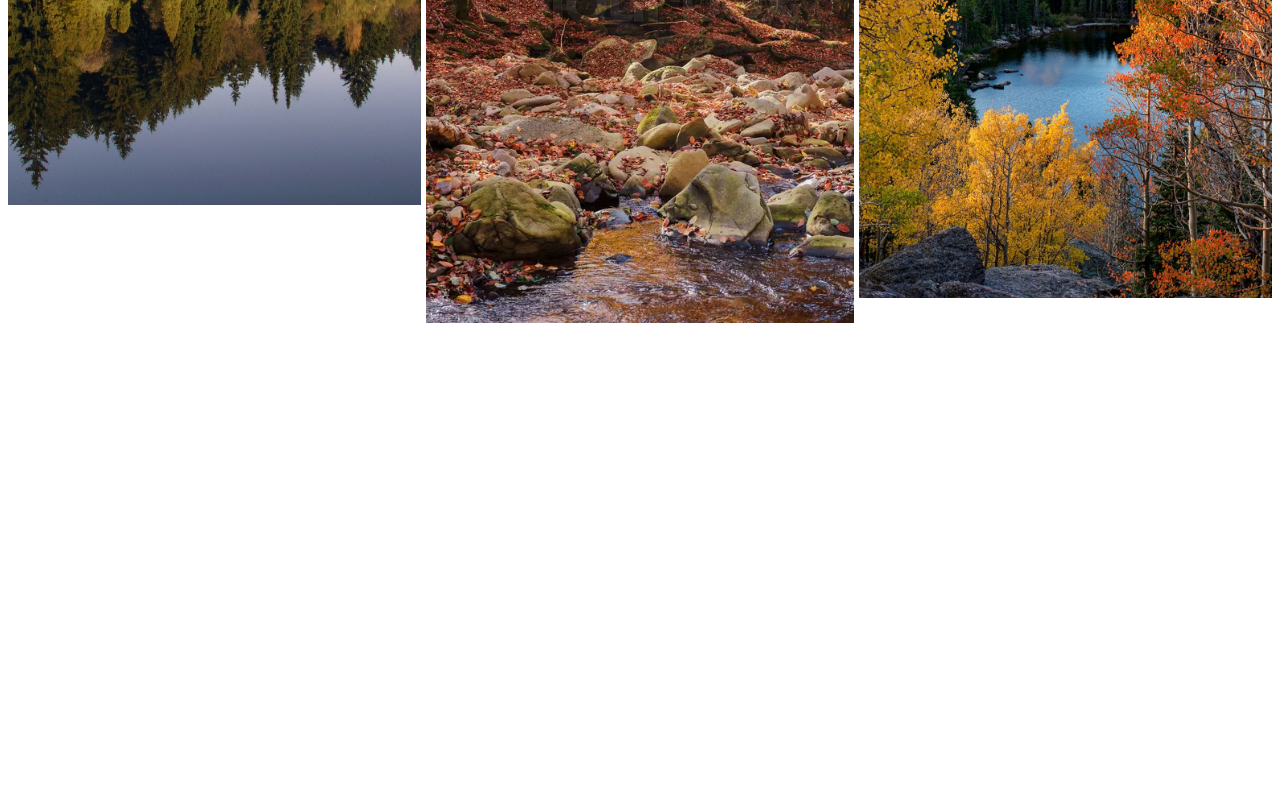
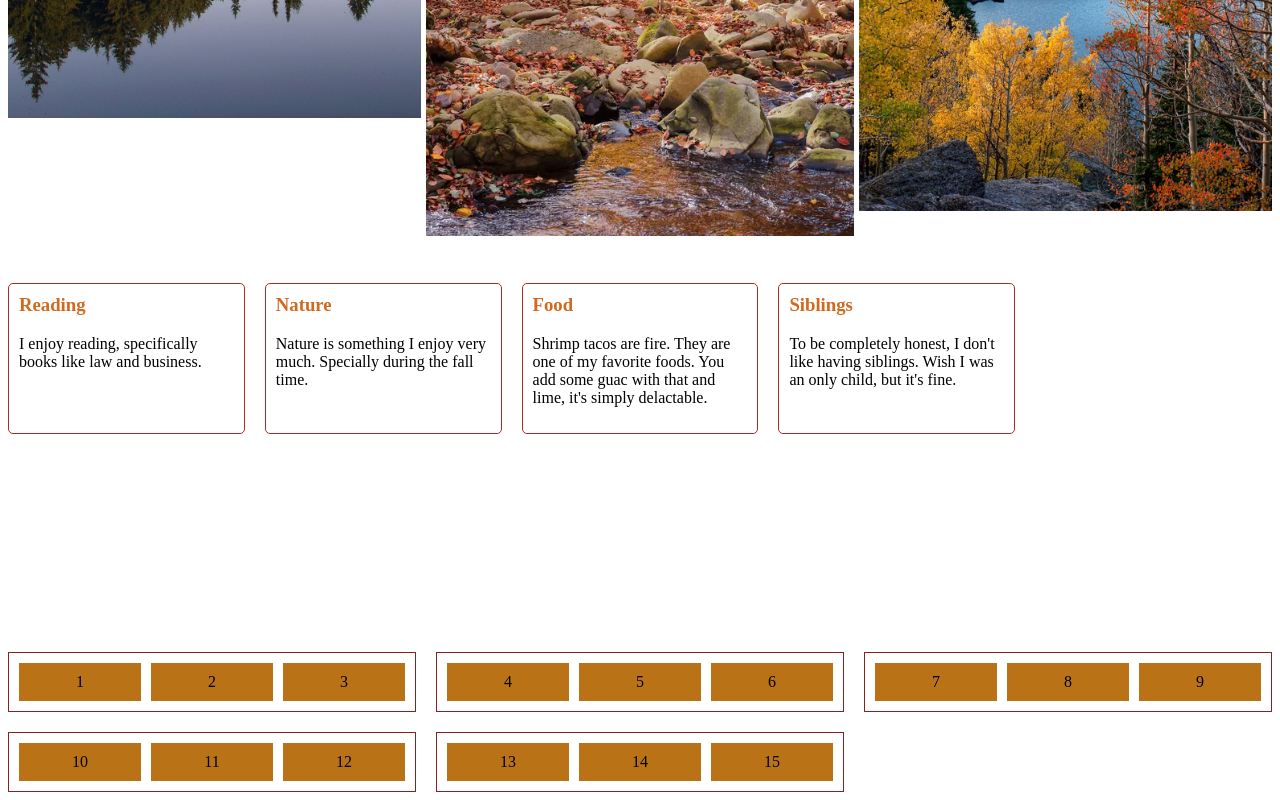
Before and after one commit to JesusZarco/Grids-Website, a plain HTML site: page index.html in a window 1280 px wide. Shown: the part 971-1771 px from the top of the page. Before the commit the page ends 1302 px from the top, so only its background shows below. Drawn offline with Linux system fonts and the light colour scheme.

Commit message:
main finished

```diff
--- a/index.html
+++ b/index.html
@@ -9,17 +9,6 @@
 <body>
 
 
-    <div class="container">
-        <div class="grid-item">1</div>
-        <div class="grid-item"><img src="" alt=""></div>
-        <div class="grid-item">3</div>
-        <div class="grid-item special-snowflake">4</div>
-        <div class="grid-item">5</div>
-        <div class="grid-item">6</div>
-        <div class="grid-item">7</div>
-        <div class="grid-item">8</div>
-        <div class="grid-item">9</div>
-    </div>
 
 
 
@@ -40,6 +29,64 @@
 
 
 
+      <div class="content-articles">
+        <div class="article">
+          <h3>Reading</h3>
+          <p>I enjoy reading, specifically books like law and business.</p>
+        </div>
+        <div class="article">
+          <h3>Nature</h3>
+          <p>Nature is something I enjoy very much. Specially during the fall time.</p>
+        </div>
+        <div class="article">
+          <h3>Food</h3>
+          <p>Shrimp tacos are fire. They are one of my favorite foods. You add some guac with that and lime, it's simply delactable.</p>
+        </div>
+        <div class="article">
+          <h3>Siblings</h3>
+          <p>To be completely honest, I don't like having siblings. Wish I was an only child, but it's fine.</p>
+        </div>
+
+      </div>
+
+
+
+  <div class="grid-flexbox">
+    <div class="flexbox-container">
+      <div>1</div>
+      <div>2</div>
+      <div>3</div>
+    </div>
+    <div class="flexbox-container">
+      <div>4</div>
+      <div>5</div>
+      <div>6</div>
+    </div>
+    <div class="flexbox-container">
+      <div>7</div>
+      <div>8</div>
+      <div>9</div>
+    </div>
+    <div class="flexbox-container">
+      <div>10</div>
+      <div>11</div>
+      <div>12</div>
+    </div>
+    <div class="flexbox-container">
+      <div>13</div>
+      <div>14</div>
+      <div>15</div>
+    </div>
+
+
+</body>
+</html>
+
+
+
+
+
+
 
 
 
--- a/styles.css
+++ b/styles.css
@@ -16,3 +16,42 @@
 .special-snowflake {
     grid-column: 2/3;
 }
+
+
+.content-articles {
+    display: grid;
+    grid-template-columns: repeat(5, 1fr);
+    grid-template-rows: repeat(2, 1fr);
+    gap: 20px;
+  }
+  .article {
+    padding: 10px;
+    border: 1px solid #ad2b2b;
+    border-radius: 5px;
+    margin-top: 20%;
+  }
+  .article h3 {
+    margin-top: 0;
+    color: chocolate;
+  }
+
+
+
+  .grid-flexbox {
+    display: grid;
+    grid-template-columns: repeat(3, 1fr);
+    gap: 20px;
+  }
+  .flexbox-container {
+    display: flex;
+    justify-content: space-between;
+    gap: 10px;
+    border: 1px solid #882222;
+    padding: 10px;
+  }
+  .flexbox-container div {
+    width: 30%;
+    background-color: #b97316;
+    padding: 10px;
+    text-align: center;
+  }
```
